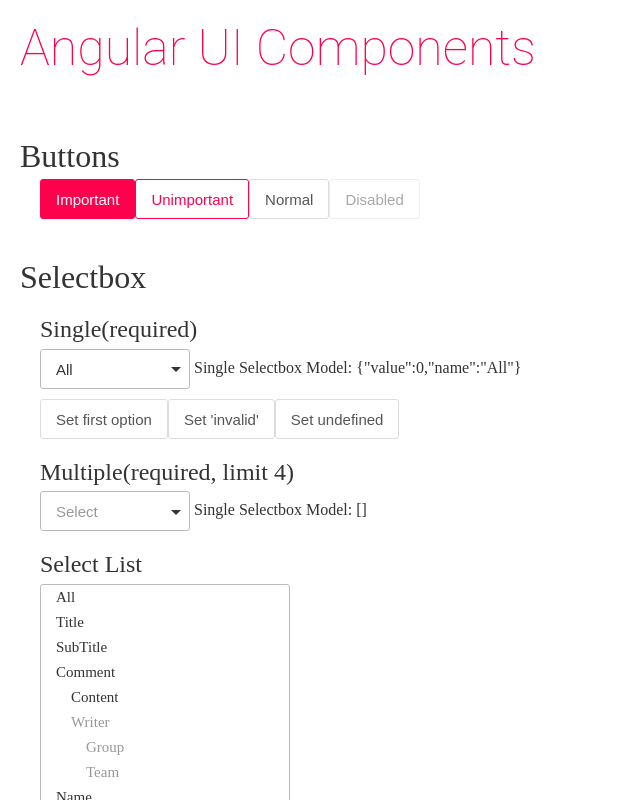
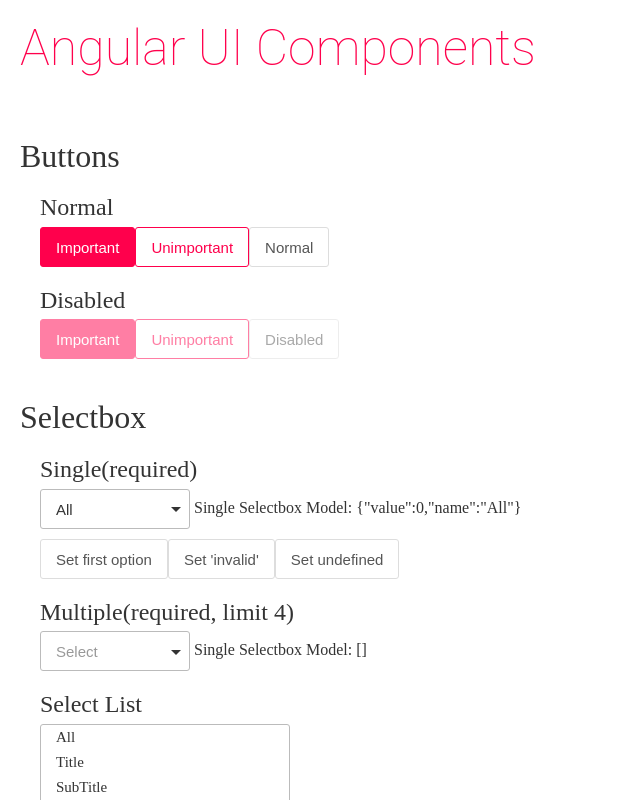
Before and after one commit to seunghwanbae/angular-selectbox, an Angular app: page / in a window 1280 px wide. Shown: the top 800 px of the page, without its empty margins (0-640 px from the left). Built offline with nearby package versions, Linux system fonts and the light colour scheme; what @angularclass/hmr would draw is missing.

Commit message:
add Disabled buttons

```diff
--- a/src/app/aui.component.html
+++ b/src/app/aui.component.html
@@ -7,9 +7,13 @@
 <div class="content-wrap">
   <h2 class="section-title">Buttons</h2>
   <div class="content-section">
+    <h3 class="section-title">Normal</h3>
     <button aui-button [type]="'button'" [style]="'important'">Important</button>
     <button aui-button [type]="'button'" [style]="'unimportant'">Unimportant</button>
     <button aui-button [type]="'button'">Normal</button>
+    <h3 class="section-title">Disabled</h3>
+    <button aui-button [type]="'button'" [style]="'important'" [disabled]="true">Important</button>
+    <button aui-button [type]="'button'" [style]="'unimportant'" [disabled]="true">Unimportant</button>
     <button aui-button [type]="'button'" [disabled]="true">Disabled</button>
   </div>
   <h2 class="section-title">Selectbox</h2>
```
